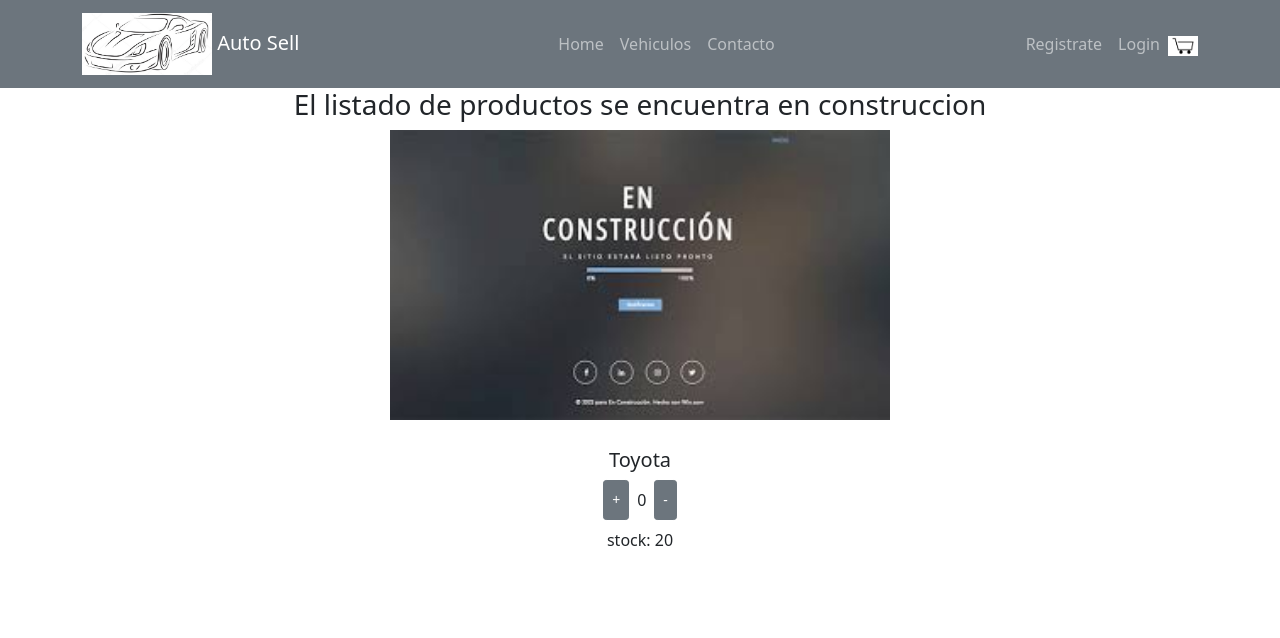
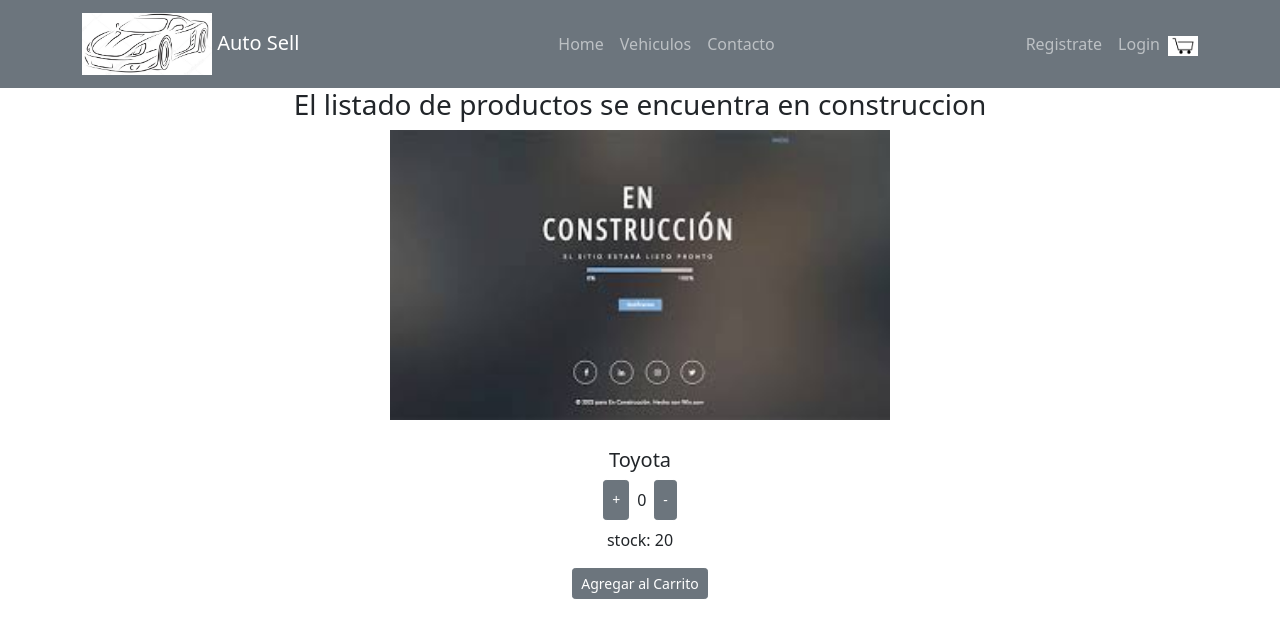
Before and after one commit to Seba-Rigeiro/react-app, a React (Create React App) app: page / in a window 1280 px wide. Shown: the top 638 px of the page. Built offline with nearby package versions, Linux system fonts and the light colour scheme.

Commit message:
Se agrega boton de Add a ItemCount

```diff
--- a/src/components/ItemCount.js
+++ b/src/components/ItemCount.js
@@ -25,6 +25,7 @@ function ItemCount () {
                     <button type="button" className="btn btn-secondary btn-sm "onClick={removeItem}>-</button>
                 </div>
                 <p>stock: {stock}</p>
+                <button type="button" className="btn btn-secondary btn-sm">Agregar al Carrito</button>
             </div>
         </div>
     )
```
